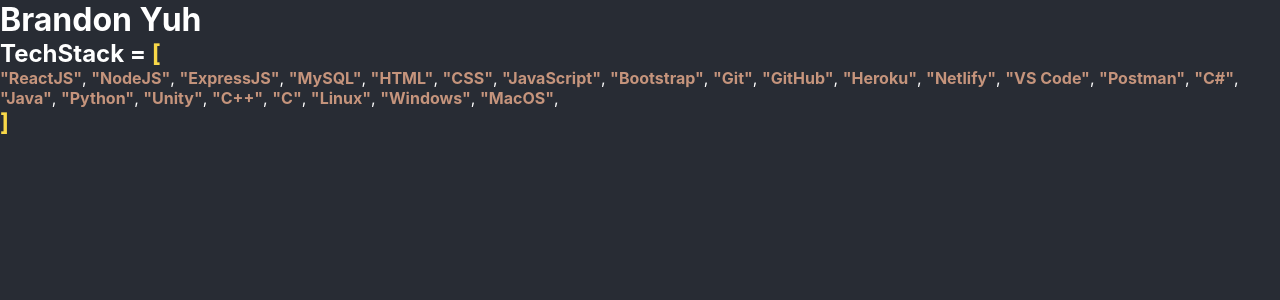
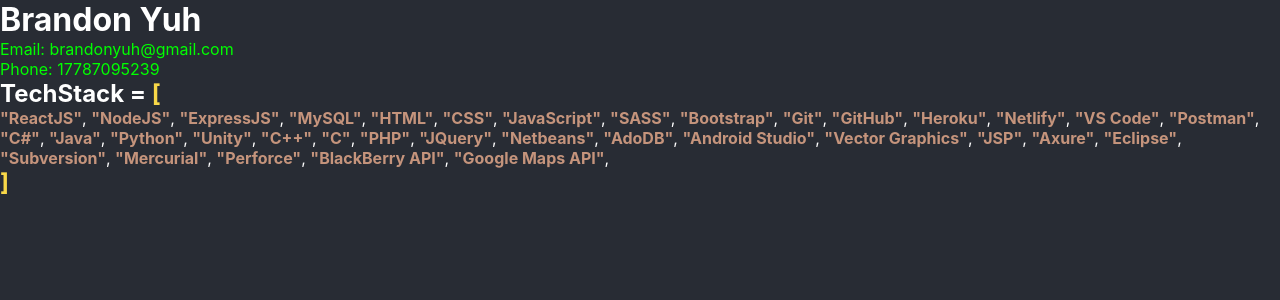
Before and after one commit to brandonyuh/portfolio, a React (Create React App) app: page / in a window 1280 px wide. Shown: the top 300 px of the page. Built offline with nearby package versions, Linux system fonts and the light colour scheme.

Commit message:
added encoded contact info

```diff
--- a/src/App.jsx
+++ b/src/App.jsx
@@ -1,10 +1,20 @@
 import "./App.scss";
 
 function App() {
-  const skills = ["ReactJS", "NodeJS", "ExpressJS", "MySQL", "HTML", "CSS", "JavaScript", "Bootstrap", "Git", "GitHub", "Heroku", "Netlify", "VS Code", "Postman", "C#", "Java", "Python", "Unity", "C++", "C", "Linux", "Windows", "MacOS", ];
+  const encEmail = "YnJhbmRvbnl1aEBnbWFpbC5jb20=";
+  const encPhone = "MTc3ODcwOTUyMzk=";
+
+  const skills = ["ReactJS", "NodeJS", "ExpressJS", "MySQL", "HTML", "CSS", "JavaScript", "SASS", "Bootstrap", "Git", "GitHub", "Heroku", "Netlify", "VS Code", "Postman", "C#", "Java", "Python", "Unity", "C++", "C", "PHP", "JQuery", "Netbeans", "AdoDB", "Android Studio", "Vector Graphics", "JSP", "Axure", "Eclipse", "Subversion", "Mercurial", "Perforce", "BlackBerry API", "Google Maps API"];
+
   return (
     <>
       <h1>Brandon Yuh</h1>
+      <div>
+        <a href={"mailto:".concat(atob(encEmail))}>Email: {atob(encEmail)}</a>
+      </div>
+      <div>
+        <a href={"tel:".concat(atob(encPhone))}>Phone: {atob(encPhone)}</a>
+      </div>
       <h2>
         TechStack = <span className="bracket">[</span>
       </h2>
--- a/src/App.scss
+++ b/src/App.scss
@@ -14,7 +14,7 @@
 
 a {
   text-decoration: none;
-  color: green;
+  color: lime;
 }
 
 body {
```
